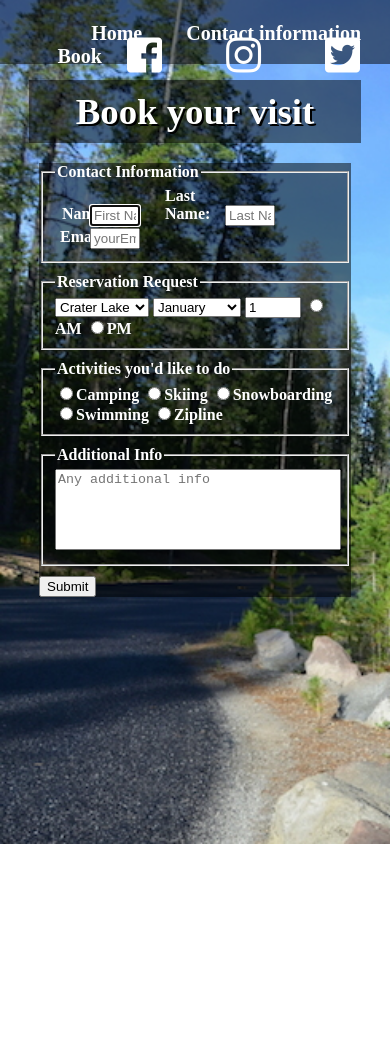
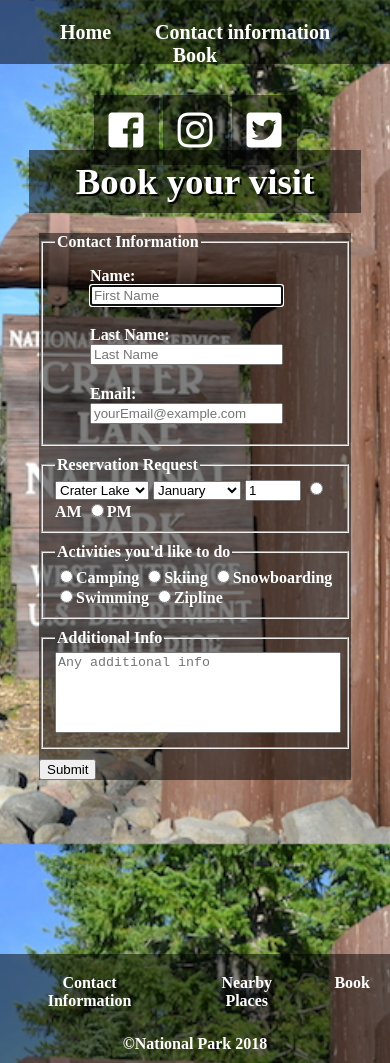
Before and after one commit to TNortnern/Vacation, a plain HTML site: page Vacation/book.html in a window 390 px wide. Before the commit the page ends 844 px from the top, so only its background shows below. Drawn offline with Linux system fonts and the light colour scheme.

Commit message:
explained in this commit

```diff
--- a/Vacation/book.html
+++ b/Vacation/book.html
@@ -9,6 +9,8 @@
 </head>
 
 <body>
+	<div id="page-container">
+	<div id="content-wrap">
     <nav>
           <a class="navButtons" href="index.html">Home</a>
           <a class="navButtons" href="contact.html">Contact information</a>
@@ -29,15 +31,15 @@
                 </legend>
                 <div class="names">
                     <label for="fname">
-                        <span style="position:relative; left:-18px;">Name:</span>
+                        <span>Name:</span>
                         <input autofocus type="text" name="fname" id="fname" required placeholder="First Name" />
                     </label>
                     <label for="lname">
-                        <span style="position: relative; left:-50px;">Last Name:</span>
+                        <span>Last Name:</span>
                         <input type="text" name="lname" id="lname" required placeholder="Last Name" />
                     </label>
                     <label for="email">
-                        <span style="position: relative; left:-20px;">Email:</span>
+                        <span>Email:</span>
                         <input type="email" name="email" id="email" required placeholder="yourEmail@example.com" />
                     </label>
                 </div>
@@ -95,6 +97,18 @@
 
     </div>
 
+		</div>
+    <footer>
+            <div class="bottomFlex">
+                    <a class="botbox1" href="contact.html">Contact Information</a>
+                    <a class="botbox2" href="../ResponsiveTravelSiteCBaunach/index.html">Nearby Places</a>
+                    <a class="botbox3" href="contact.html">Book</a>
+            </div>
+            <p style="font-weight: bold;"> &copy;National Park 2018</p>
+
+    </footer>
+	</div>
+
 
 </body>
 
--- a/Vacation/styles.css
+++ b/Vacation/styles.css
@@ -11,6 +11,7 @@ header, #container
     text-shadow: 2px 2px black;
     padding: 12px 6px 12px 6px;
 	border:none;
+
 }
 header
 {
@@ -29,6 +30,7 @@ header
 {
     font-size: 1.4em;
     height: 100%;
+	margin-bottom: 20px;
 }
 
 
@@ -331,13 +333,19 @@ nav a
 .names label
 {
   display: inline-block;
-  padding-bottom:5px;
   margin-left: 25px;
   margin-right:50px;
-  width:20%;
   position: relative;
+  padding: 10px;
 }
-.names input{position:absolute; left:18%; width:75%;}
+.names input{
+	display: inline-block;
+	width:100%;
+}
+
+.names span {
+	display: inline-block;
+}
 
 fieldset {
   margin-bottom: 10px;
@@ -358,34 +366,51 @@ textarea {
 }
 
 /* Footer styling*/
+#page-container {
+	position: relative;
+	min-height: 100vh;
+}
+
+#content-wrap {
+	padding-bottom: 2.5rem;
+}
+
 footer
 {
     text-align: center;
-    background-color: black;
-    color:white;
+	color: white;
     position: absolute;
-    width:100%
+	bottom: 0;
+    width:100%;
+	height: 2.5rem;
 }
-footer p{margin-top:20px;background-color: black;}
+
+footer p{
+	margin: 0px;
+	background-color:rgba(0, 0, 0, 0.5);
+	font-weight: bold;
+	padding-bottom: 10px;
+	padding-top: 5px;
+}
 
 footer div a {
 	color: gray;
 	text-decoration: none;
-    margin:10px;
     font-weight: bold;
-	padding: 10px;
+	padding: 20px;
 }
 
 footer div a:hover {
-	color: white;
+	color:rgba(8, 216, 8, 1);
+	background-color:rgba(0, 0, 0, 0.5);
 }
 
 .bottomFlex
 {
-    margin: 5px;
+    margin: 0px;
     display:flex;
     justify-content: center;
-    background-color: black;
+    background-color:rgba(0, 0, 0, 0.5);
 
 
 }
@@ -393,20 +418,11 @@ footer div a:hover {
 {
     color:white
 }
-.botbox1{background-color:orange;}
-.botbox2{background-color:rgba(71, 71, 71, 0.8)}
-.botbox3{background-color:blue}
-.botbox4{background-color:red}
 /*Contact us styling*/
 /*.contact{display:flex}*/
 
 .contactImg{width:200px;height:150px;float:left;}
 
-.botbox1:hover{color:rgba(8, 216, 8, 1)}
-
-.botbox2:hover{color:rgba(8, 216, 8, 1)}
-
-.botbox3:hover{color:rgba(8, 216, 8, 1)}
 
 @media screen and (max-width:1245px)
 {
@@ -416,4 +432,29 @@ footer div a:hover {
 
 
 @media screen and (max-width: 800px)
-{}
+{
+	.navButtons {
+		right: 0;
+		top: 21px;
+	}
+
+	.iconContainer {
+		float: none;
+		text-align: center;
+		margin-top: 52px;
+	}
+
+	.navIcons {
+		background-color:rgba(0, 0, 0, 0.5);
+		padding: 15px;
+	}
+
+	.navIcons:hover {
+		background-color:rgba(0, 0, 0, 0.75);
+	}
+
+	header {
+		margin-top: 150px;
+	}
+
+}
```
Also changed, not shown: Vacation/contact.html (+12 -0 lines), Vacation/index.html (+15 -13 lines), Vacation/thankyou.html (+13 -0 lines).
